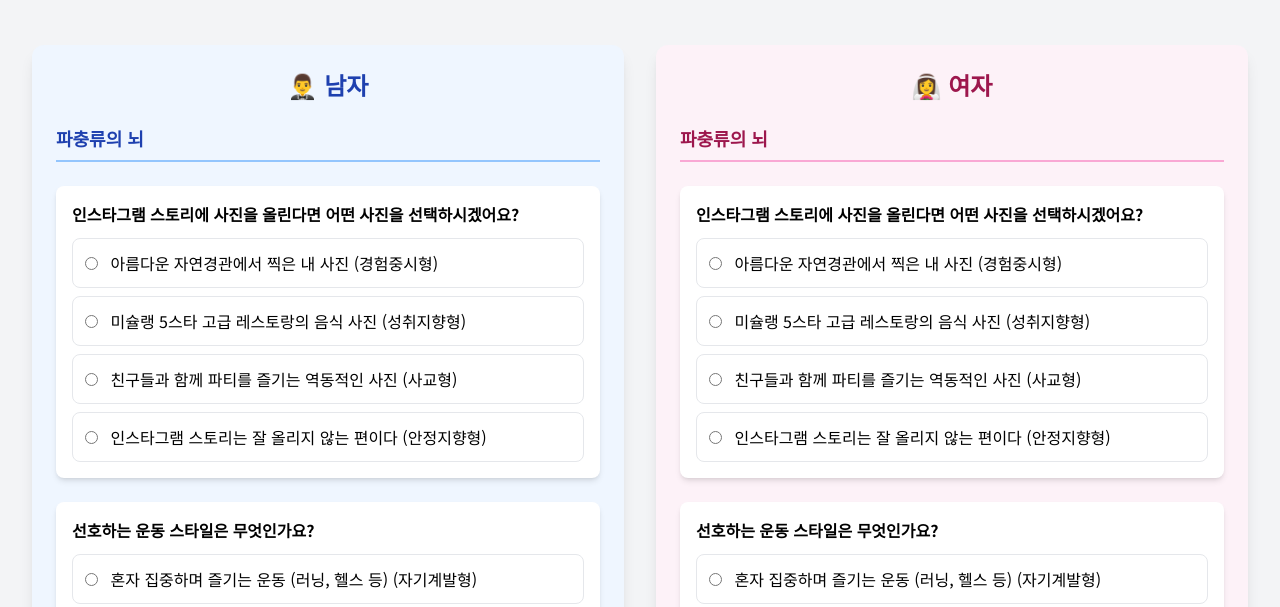
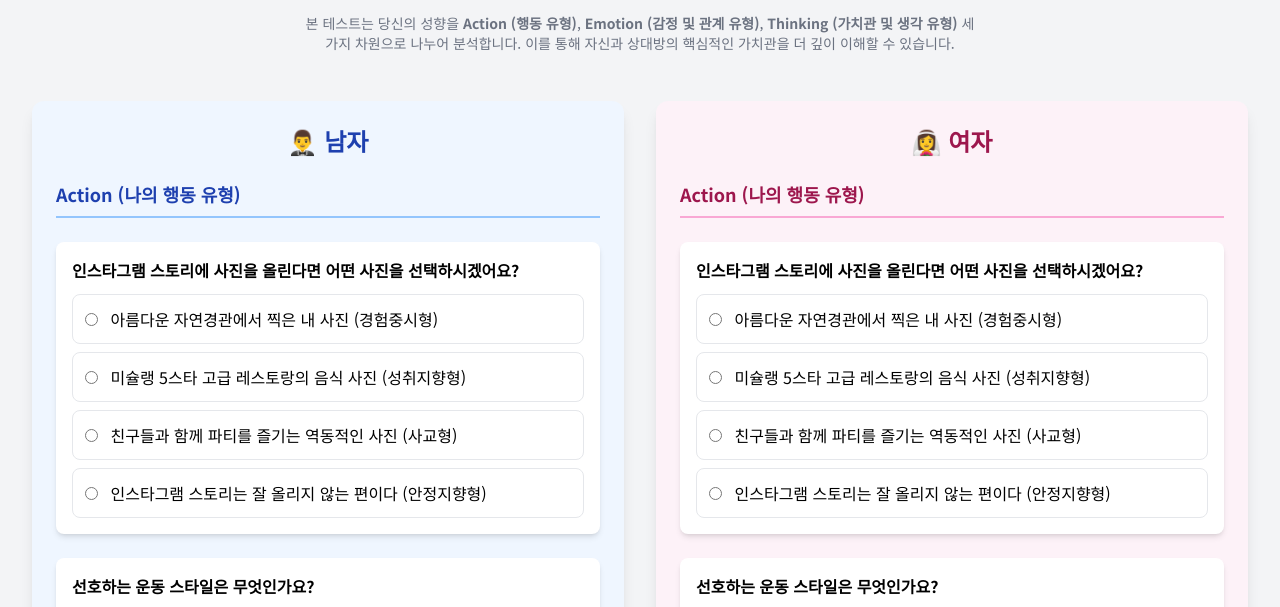
Before and after one commit to scw999/gyeol_question2, a plain HTML site: page index.html in a window 1280 px wide. Shown: the part 107-714 px from the top of the page. Drawn offline with nearby package versions, Linux system fonts and the light colour scheme.

Commit message:
Update index.html

```diff
--- a/index.html
+++ b/index.html
@@ -46,6 +46,9 @@
         <header class="text-center mb-8 md:mb-12">
             <h1 class="text-3xl md:text-4xl font-bold text-gray-800">결혼 가치관 매칭 테스트</h1>
             <p class="mt-2 text-gray-600">서로의 가치관을 알아보고 매칭률을 확인해보세요!</p>
+            <p class="mt-4 text-sm text-gray-500 max-w-2xl mx-auto">
+                본 테스트는 당신의 성향을 <strong>Action (행동 유형)</strong>, <strong>Emotion (감정 및 관계 유형)</strong>, <strong>Thinking (가치관 및 생각 유형)</strong> 세 가지 차원으로 나누어 분석합니다. 이를 통해 자신과 상대방의 핵심적인 가치관을 더 깊이 이해할 수 있습니다.
+            </p>
         </header>
 
         <div class="grid grid-cols-1 lg:grid-cols-2 gap-8">
@@ -97,9 +100,9 @@
 
     <script>
         const questions = [
-            // --- 1) 파충류의 뇌: 본능, 생존, 욕구 ---
+            // --- 1) Action (나의 행동 유형) ---
             {
-                id: 'q1', brainType: '파충류의 뇌', gender: 'common', text: '인스타그램 스토리에 사진을 올린다면 어떤 사진을 선택하시겠어요?',
+                id: 'q1', brainType: 'Action (나의 행동 유형)', gender: 'common', text: '인스타그램 스토리에 사진을 올린다면 어떤 사진을 선택하시겠어요?',
                 options: [
                     { text: '아름다운 자연경관에서 찍은 내 사진 (경험중시형)', tag: '#경험중시형' },
                     { text: '미슐랭 5스타 고급 레스토랑의 음식 사진 (성취지향형)', tag: '#성취지향형' },
@@ -108,7 +111,7 @@
                 ]
             },
             {
-                id: 'q2', brainType: '파충류의 뇌', gender: 'common', text: '선호하는 운동 스타일은 무엇인가요?',
+                id: 'q2', brainType: 'Action (나의 행동 유형)', gender: 'common', text: '선호하는 운동 스타일은 무엇인가요?',
                 options: [
                     { text: '혼자 집중하며 즐기는 운동 (러닝, 헬스 등) (자기계발형)', tag: '#자기계발형' },
                     { text: '파트너나 팀과 함께하는 운동 (테니스, 축구 등) (활동적인)', tag: '#활동적인' },
@@ -116,7 +119,7 @@
                 ]
             },
             {
-                id: 'q3', brainType: '파충류의 뇌', gender: 'common', text: '다음 중 당신에게 가장 중요한 욕구 한 가지를 꼽는다면 무엇인가요?',
+                id: 'q3', brainType: 'Action (나의 행동 유형)', gender: 'common', text: '다음 중 당신에게 가장 중요한 욕구 한 가지를 꼽는다면 무엇인가요?',
                 options: [
                     { text: '성욕 (삶의 활력과 즐거움) (본능중시)', tag: '#본능중시' },
                     { text: '수면욕 (안정과 건강) (휴식중시)', tag: '#휴식중시' },
@@ -124,9 +127,9 @@
                     { text: '물질욕 (성공과 보상) (성취지향형)', tag: '#성취지향형' }
                 ]
             },
-            // --- 2) 포유류의 뇌: 감정, 사회성, 관계 ---
+            // --- 2) Emotion (나의 감정 및 관계 유형) ---
             {
-                id: 'q4', brainType: '포유류의 뇌', gender: 'female', text: '어떤 프러포즈를 꿈꾸시나요?',
+                id: 'q4', brainType: 'Emotion (나의 감정 및 관계 유형)', gender: 'female', text: '어떤 프러포즈를 꿈꾸시나요?',
                 options: [
                     { text: '최고급 레스토랑에서의 로맨틱한 프러포즈 (낭만주의형)', tag: '#낭만주의형' },
                     { text: '수많은 관중 앞에서의 깜짝 프러포즈 (이벤트선호)', tag: '#이벤트선호' },
@@ -135,7 +138,7 @@
                 ]
             },
             {
-                id: 'q5', brainType: '포유류의 뇌', gender: 'female', text: '남자친구가 했을 때 가장 설레는 행동은 무엇인가요?',
+                id: 'q5', brainType: 'Emotion (나의 감정 및 관계 유형)', gender: 'female', text: '남자친구가 했을 때 가장 설레는 행동은 무엇인가요?',
                 options: [
                     { text: '사람 많은 곳에서 내 손을 꽉 잡아줄 때 (스킨십중시)', tag: '#스킨십중시' },
                     { text: '내가 했던 말을 기억하고 세심하게 챙겨줄 때 (세심함중시)', tag: '#세심함중시' },
@@ -144,7 +147,7 @@
                 ]
             },
             {
-                id: 'q6', brainType: '포유류의 뇌', gender: 'female', text: '연봉 7천만 원의 소개팅 남성이 차에서 내립니다. 당신이 가장 호감을 느낄 차는 무엇인가요?',
+                id: 'q6', brainType: 'Emotion (나의 감정 및 관계 유형)', gender: 'female', text: '연봉 7천만 원의 소개팅 남성이 차에서 내립니다. 당신이 가장 호감을 느낄 차는 무엇인가요?',
                 options: [
                     { text: '현실적이고 합리적인 선택, 아반떼 (현실주의형)', tag: '#현실주의형' },
                     { text: '개성과 운전의 재미를 중시하는, 아반떼 N (개성중시)', tag: '#개성중시' },
@@ -153,7 +156,7 @@
                 ]
             },
             {
-                id: 'q7', brainType: '포유류의 뇌', gender: 'male', text: '100일 기념일에 어떤 데이트를 하고 싶으신가요?',
+                id: 'q7', brainType: 'Emotion (나의 감정 및 관계 유형)', gender: 'male', text: '100일 기념일에 어떤 데이트를 하고 싶으신가요?',
                 options: [
                     { text: '처음 만났던 장소에서 나누는 둘만의 대화 (관계중심형)', tag: '#관계중심형' },
                     { text: '멋진 뷰의 레스토랑에서 즐기는 근사한 식사 (분위기중시)', tag: '#분위기중시' },
@@ -162,7 +165,7 @@
                 ]
             },
             {
-                id: 'q8', brainType: '포유류의 뇌', gender: 'male', text: '연인과 다투었을 때, 주로 어떻게 화해를 시도하시나요?',
+                id: 'q8', brainType: 'Emotion (나의 감정 및 관계 유형)', gender: 'male', text: '연인과 다투었을 때, 주로 어떻게 화해를 시도하시나요?',
                 options: [
                     { text: '일단 시간을 갖고 서로 생각할 시간을 준다 (논리적대화)', tag: '#논리적대화' },
                     { text: '갈등의 원인에 대해 솔직하게 대화로 푼다 (문제해결형)', tag: '#문제해결형' },
@@ -171,7 +174,7 @@
                 ]
             },
             {
-                id: 'q9', brainType: '포유류의 뇌', gender: 'male', text: '원하는 결혼식은 어떤 모습인가요?',
+                id: 'q9', brainType: 'Emotion (나의 감정 및 관계 유형)', gender: 'male', text: '원하는 결혼식은 어떤 모습인가요?',
                 options: [
                     { text: '많은 하객의 축복 속 화려한 호텔 웨딩 (형식중시)', tag: '#형식중시' },
                     { text: '자연과 함께하는 낭만적인 야외 웨딩 (낭만주의형)', tag: '#낭만주의형' },
@@ -180,7 +183,7 @@
                 ]
             },
             {
-                id: 'q17', brainType: '포유류의 뇌', gender: 'common', text: '연인의 친구가 내 연인의 깻잎을 떼주는 것을 보았습니다. 당신의 생각은?',
+                id: 'q17', brainType: 'Emotion (나의 감정 및 관계 유형)', gender: 'common', text: '연인의 친구가 내 연인의 깻잎을 떼주는 것을 보았습니다. 당신의 생각은?',
                 options: [
                     { text: '아무렇지 않다. 그럴 수 있다. (쿨한연애)', tag: '#쿨한연애' },
                     { text: '기분은 좀 그렇지만 티 내지 않는다. (감정조절형)', tag: '#감정조절형' },
@@ -189,7 +192,7 @@
                 ]
             },
             {
-                id: 'q18', brainType: '포유류의 뇌', gender: 'common', text: '선호하는 반려동물이 있나요?',
+                id: 'q18', brainType: 'Emotion (나의 감정 및 관계 유형)', gender: 'common', text: '선호하는 반려동물이 있나요?',
                 options: [
                     { text: '활동적이고 애교 많은 강아지가 좋다. (활동적인)', tag: '#활동적인' },
                     { text: '독립적이고 차분한 고양이가 좋다. (차분한)', tag: '#차분한' },
@@ -197,9 +200,9 @@
                     { text: '반려동물을 키우는 것은 선호하지 않는다. (개인주의형)', tag: '#개인주의형' }
                 ]
             },
-             // --- 3) 영장류의 뇌: 이성, 논리, 가치관 ---
+             // --- 3) Thinking (나의 가치관 및 생각 유형) ---
             {
-                id: 'q10', brainType: '영장류의 뇌', gender: 'common', text: '길을 가다 사람이 쓰러져 있는 것을 발견했습니다. 당신의 첫 번째 행동은 무엇인가요?',
+                id: 'q10', brainType: 'Thinking (나의 가치관 및 생각 유형)', gender: 'common', text: '길을 가다 사람이 쓰러져 있는 것을 발견했습니다. 당신의 첫 번째 행동은 무엇인가요?',
                 options: [
                     { text: '즉시 119에 신고하여 전문가의 도움을 요청한다 (이성적판단)', tag: '#이성적판단' },
                     { text: '주변 사람들에게 알려 함께 돕는다 (공동체주의)', tag: '#공동체주의' },
@@ -207,7 +210,7 @@
                 ]
             },
             {
-                id: 'q11', brainType: '영장류의 뇌', gender: 'common', text: '성공한 친구가 확실한 투자처라며 주식 정보를 주었습니다. 어떻게 하시겠어요?',
+                id: 'q11', brainType: 'Thinking (나의 가치관 및 생각 유형)', gender: 'common', text: '성공한 친구가 확실한 투자처라며 주식 정보를 주었습니다. 어떻게 하시겠어요?',
                 options: [
                     { text: '친구를 믿고 \'영끌\' 대출을 해서 투자한다 (과감한투자)', tag: '#과감한투자' },
                     { text: '현재 보유한 현금 전부를 투자한다 (공격적투자)', tag: '#공격적투자' },
@@ -216,7 +219,7 @@
                 ]
             },
              {
-                id: 'q19', brainType: '영장류의 뇌', gender: 'common', text: '연인과 갈등이 생겼을 때, 당신은 어떻게 해결하나요?',
+                id: 'q19', brainType: 'Thinking (나의 가치관 및 생각 유형)', gender: 'common', text: '연인과 갈등이 생겼을 때, 당신은 어떻게 해결하나요?',
                 options: [
                     { text: '감정이 가라앉을 때까지 기다렸다가 차분히 대화한다. (논리적대화)', tag: '#논리적대화' },
                     { text: '갈등이 길어지는게 싫어 빨리 사과하고 넘어간다. (갈등회피형)', tag: '#갈등회피형' },
@@ -225,7 +228,7 @@
                 ]
             },
             {
-                id: 'q20', brainType: '영장류의 뇌', gender: 'common', text: '애정을 표현하는 당신의 방식은?',
+                id: 'q20', brainType: 'Thinking (나의 가치관 및 생각 유형)', gender: 'common', text: '애정을 표현하는 당신의 방식은?',
                 options: [
                     { text: '말보다는 행동으로 보여주는 편이다. (선물, 챙겨주기 등) (행동파)', tag: '#행동파' },
                     { text: '"사랑해", "보고싶어" 등 말로 자주 표현한다. (언어적표현)', tag: '#언어적표현' },
@@ -234,7 +237,7 @@
                 ]
             },
              {
-                id: 'q21', brainType: '영장류의 뇌', gender: 'common', text: '혼자 살 집을 구한다면, 어떤 집을 선택하시겠어요?',
+                id: 'q21', brainType: 'Thinking (나의 가치관 및 생각 유형)', gender: 'common', text: '혼자 살 집을 구한다면, 어떤 집을 선택하시겠어요?',
                 options: [
                     { text: '조금 낡아도 회사와 가까운 빌라 (직주근접) (실용주의형)', tag: '#실용주의형' },
                     { text: '회사는 멀어도 깔끔하고 예쁜 복층 오피스텔 (삶의 질) (심미주의형)', tag: '#심미주의형' },
@@ -243,7 +246,7 @@
                 ]
             },
             {
-                id: 'q12', brainType: '영장류의 뇌', gender: 'common', text: '이상적인 자녀 수는 몇 명인가요?',
+                id: 'q12', brainType: 'Thinking (나의 가치관 및 생각 유형)', gender: 'common', text: '이상적인 자녀 수는 몇 명인가요?',
                 options: [
                     { text: '딩크(DINK)족, 자녀 없이 둘만의 삶 (개인주의형)', tag: '#개인주의형' },
                     { text: '한 명의 자녀에게 집중 (계획형)', tag: '#계획형' },
@@ -252,7 +255,7 @@
                 ]
             },
             {
-                id: 'q13', brainType: '영장류의 뇌', gender: 'common', text: '선호하는 부부의 경제 활동 형태는 무엇인가요?',
+                id: 'q13', brainType: 'Thinking (나의 가치관 및 생각 유형)', gender: 'common', text: '선호하는 부부의 경제 활동 형태는 무엇인가요?',
                 options: [
                     { text: '각자의 커리어를 존중하는 맞벌이 (성장지향형)', tag: '#성장지향형' },
                     { text: '상황에 따라 유연하게, 가능하면 맞벌이 (상황적응형)', tag: '#상황적응형' },
@@ -261,7 +264,7 @@
                 ]
             },
             {
-                id: 'q14', brainType: '영장류의 뇌', gender: 'common', text: '배우자의 커리어를 위해 어떤 방식으로 서포트하고 싶으신가요?',
+                id: 'q14', brainType: 'Thinking (나의 가치관 및 생각 유형)', gender: 'common', text: '배우자의 커리어를 위해 어떤 방식으로 서포트하고 싶으신가요?',
                 options: [
                     { text: '안정적인 가정 환경을 만들어주는 방식 (내조/외조) (헌신형)', tag: '#헌신형' },
                     { text: '사회적 성공을 돕는 방식 (외조/내조) (동반성장)', tag: '#동반성장' },
@@ -270,7 +273,7 @@
                 ]
             },
             {
-                id: 'q15', brainType: '영장류의 뇌', gender: 'common', text: '당신이 결혼을 원하는 가장 큰 이유는 무엇인가요?',
+                id: 'q15', brainType: 'Thinking (나의 가치관 및 생각 유형)', gender: 'common', text: '당신이 결혼을 원하는 가장 큰 이유는 무엇인가요?',
                 options: [
                     { text: '정서적 안정감과 평생의 동반자를 얻기 위해 (안정지향형)', tag: '#안정지향형' },
                     { text: '사랑하는 사람과 가정을 꾸리기 위해 (가정중심형)', tag: '#가정중심형' },
@@ -279,7 +282,7 @@
                 ]
             },
             {
-                id: 'q16', brainType: '영장류의 뇌', gender: 'common', text: '신혼집을 구한다면, 당신의 우선순위는 어디에 있나요?',
+                id: 'q16', brainType: 'Thinking (나의 가치관 및 생각 유형)', gender: 'common', text: '신혼집을 구한다면, 당신의 우선순위는 어디에 있나요?',
                 options: [
                     { text: '미래 가치를 보고 서울 중심지 아파트 (미래가치중시)', tag: '#미래가치중시' },
                     { text: '현재의 안정을 위해 경기도 신축 아파트 (현재안정중시)', tag: '#현재안정중시' },
@@ -404,12 +407,12 @@
             // Display tags
             maleTagsEl.innerHTML = Object.entries(maleTags)
                 .sort((a, b) => b[1] - a[1])
-                .map(([tag, count]) => `<span class="result-tag font-medium py-1 px-3 rounded-full text-sm">${tag} x${count}</span>`)
+                .map(([tag, count]) => `<span class="result-tag font-medium py-1 px-3 rounded-full text-sm">${tag}${count > 1 ? ` x${count}` : ''}</span>`)
                 .join('');
 
             femaleTagsEl.innerHTML = Object.entries(femaleTags)
                 .sort((a, b) => b[1] - a[1])
-                .map(([tag, count]) => `<span class="result-tag font-medium py-1 px-3 rounded-full text-sm">${tag} x${count}</span>`)
+                .map(([tag, count]) => `<span class="result-tag font-medium py-1 px-3 rounded-full text-sm">${tag}${count > 1 ? ` x${count}` : ''}</span>`)
                 .join('');
 
             resultsContainer.classList.remove('hidden');
```
